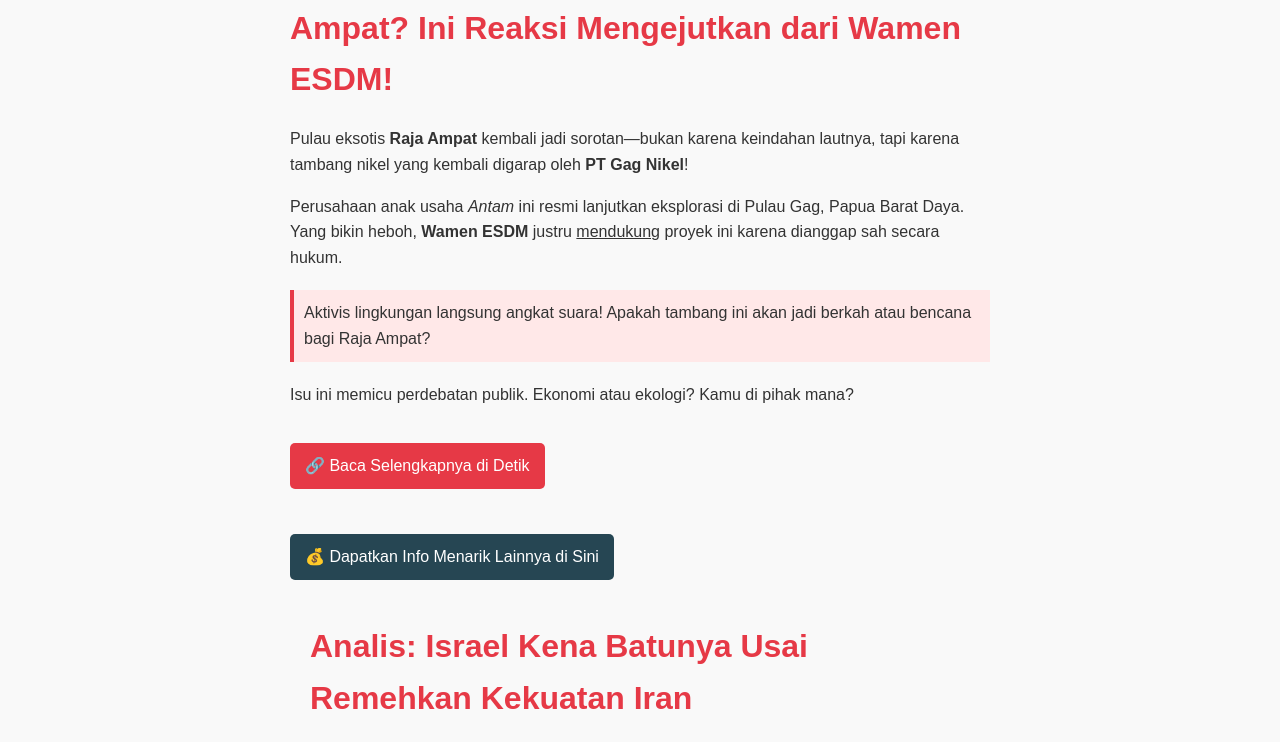
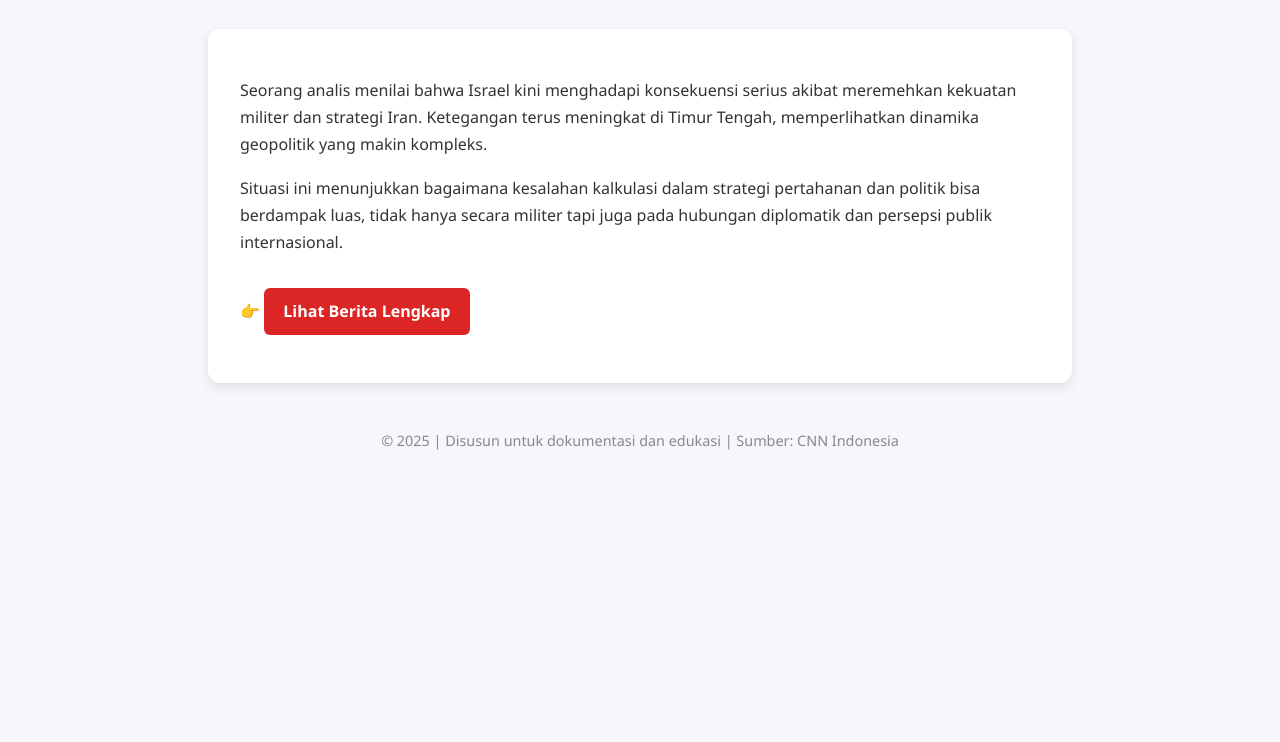
Before and after one commit to chandra26-droid/berita-terkini, a plain HTML site: page index.html in a window 1280 px wide. Shown: the part 90-832 px from the top of the page. After the commit the page ends 800 px from the top, so only its background shows below. Drawn offline with Linux system fonts and the light colour scheme.

Commit message:
Update index.html

```diff
--- a/index.html
+++ b/index.html
@@ -1,110 +1,126 @@
-<!DOCTYPE html>
-<html lang="id">
-<head>
-  <meta charset="UTF-8" />
-  <meta name="viewport" content="width=device-width, initial-scale=1.0"/>
-  <title>Tambang Nikel di Raja Ampat</title>
-  <style>
-    body {
-      font-family: Arial, sans-serif;
-      line-height: 1.6;
-      background-color: #f9f9f9;
-      color: #333;
-      padding: 20px;
-      max-width: 700px;
-      margin: auto;
-    }
-    h1 {
-      color: #e63946;
-    }
-    .highlight {
-      background-color: #ffe8e8;
-      padding: 10px;
-      border-left: 4px solid #e63946;
-      margin: 20px 0;
-    }
-    a.button, .ad-button {
-      display: inline-block;
-      padding: 10px 15px;
-      text-decoration: none;
-      border-radius: 5px;
-      margin-top: 20px;
-      transition: background-color 0.3s ease;
-    }
-    a.button {
-      background-color: #e63946;
-      color: #fff;
-    }
-    a.button:hover {
-      background-color: #d62828;
-    }
-    .ad-button {
-      background-color: #264653;
-      color: #fff;
-      display: none; /* Hidden by default */
-    }
-    .ad-button:hover {
-      background-color: #1b3a4b;
-    }
-  </style>
-</head>
-<body>
-  <h1>🚨 Tambang Nikel Dibuka Lagi di Raja Ampat? Ini Reaksi Mengejutkan dari Wamen ESDM!</h1>
-  <p>
-    Pulau eksotis <strong>Raja Ampat</strong> kembali jadi sorotan—bukan karena keindahan lautnya, tapi karena tambang nikel yang kembali digarap oleh <strong>PT Gag Nikel</strong>!
-  </p>
-  <p>
-    Perusahaan anak usaha <em>Antam</em> ini resmi lanjutkan eksplorasi di Pulau Gag, Papua Barat Daya. Yang bikin heboh, <strong>Wamen ESDM</strong> justru <u>mendukung</u> proyek ini karena dianggap sah secara hukum.
-  </p>
-  <div class="highlight">
-    Aktivis lingkungan langsung angkat suara! Apakah tambang ini akan jadi berkah atau bencana bagi Raja Ampat?
-  </div>
-  <p>
-    Isu ini memicu perdebatan publik. Ekonomi atau ekologi? Kamu di pihak mana?
-  </p>
-
-  <a href="https://finance.detik.com/energi/d-7962486/gag-nikel-lanjut-garap-tambang-di-raja-ampat-ini-jawaban-wamen-esdm" class="button" target="_blank">🔗 Baca Selengkapnya di Detik</a>
-
-  <br><br>
-
-  <!-- Adsterra link (hidden by default) -->
-  <a href="https://www.profitableratecpm.com/c5m528qy?key=75a8519e00640d183a0c329d2fe79e64" class="ad-button" id="adButton" target="_blank">💰 Dapatkan Info Menarik Lainnya di Sini</a>
-
-  <script>
-    // Tampilkan tombol Adsterra setelah 5 detik
-    setTimeout(function() {
-      document.getElementById("adButton").style.display = "inline-block";
-    }, 5000);
-  </script>
-</body>
-</html>
 <!DOCTYPE html>
 <html lang="id">
 <head>
   <meta charset="UTF-8" />
   <meta name="viewport" content="width=device-width, initial-scale=1.0" />
   <title>Analis: Israel Kena Batunya Usai Remehkan Kekuatan Iran</title>
-  <meta name="description" content="Seorang analis menilai Israel kini menghadapi konsekuensi serius akibat meremehkan kekuatan Iran. Ketegangan geopolitik kian memanas di kawasan Timur Tengah." />
-  <meta name="keywords" content="Israel, Iran, konflik Timur Tengah, analis politik, berita internasional, strategi militer, ketegangan geopolitik" />
-  <meta name="author" content="CNN Indonesia" />
+
+  <!-- SEO Meta Tags -->
+  <meta name="description" content="Analis menilai Israel kini menghadapi konsekuensi serius akibat meremehkan kekuatan Iran. Ketegangan geopolitik kian memanas di Timur Tengah.">
+  <meta name="keywords" content="Israel, Iran, konflik Timur Tengah, analis politik, berita internasional, strategi militer, ketegangan geopolitik">
+  <meta name="author" content="CNN Indonesia">
   <meta property="og:title" content="Analis: Israel Kena Batunya Usai Remehkan Kekuatan Iran" />
   <meta property="og:description" content="Ketegangan meningkat setelah Israel dianggap salah langkah dalam menghadapi Iran. Analis menilai kesombongan berujung bencana." />
   <meta property="og:url" content="https://www.cnnindonesia.com/internasional/20250616121832-120-1240161/analis-nilai-israel-kena-batunya-karena-remehkan-kekuatan-iran" />
   <meta property="og:type" content="article" />
   <meta property="og:locale" content="id_ID" />
+
+  <style>
+    body {
+      margin: 0;
+      font-family: 'Segoe UI', Tahoma, Geneva, Verdana, sans-serif;
+      background: #f5f7fa;
+      color: #333;
+    }
+
+    header {
+      background: #dc2626;
+      color: white;
+      padding: 1.5rem;
+      text-align: center;
+    }
+
+    header h1 {
+      margin: 0;
+      font-size: 1.8rem;
+    }
+
+    main {
+      max-width: 800px;
+      background: white;
+      margin: 2rem auto;
+      padding: 2rem;
+      box-shadow: 0 4px 12px rgba(0, 0, 0, 0.1);
+      border-radius: 12px;
+    }
+
+    main p {
+      line-height: 1.7;
+      margin-bottom: 1rem;
+    }
+
+    a {
+      color: #dc2626;
+      font-weight: bold;
+      text-decoration: none;
+    }
+
+    a:hover {
+      text-decoration: underline;
+    }
+
+    .btn-link {
+      display: inline-block;
+      background-color: #dc2626;
+      color: white;
+      padding: 0.6rem 1.2rem;
+      border-radius: 6px;
+      text-decoration: none;
+      margin-top: 1rem;
+      transition: background 0.3s ease;
+    }
+
+    .btn-link:hover {
+      background-color: #b91c1c;
+    }
+
+    footer {
+      text-align: center;
+      font-size: 0.9rem;
+      padding: 1rem;
+      color: #888;
+    }
+
+    @media (max-width: 600px) {
+      header h1 {
+        font-size: 1.4rem;
+      }
+
+      main {
+        margin: 1rem;
+        padding: 1rem;
+      }
+    }
+  </style>
 </head>
 <body>
-  <main style="font-family: Arial, sans-serif; max-width: 700px; margin: auto; padding: 20px;">
+
+  <header>
     <h1>Analis: Israel Kena Batunya Usai Remehkan Kekuatan Iran</h1>
+  </header>
+
+  <main>
     <p>
       Seorang analis menilai bahwa Israel kini menghadapi konsekuensi serius akibat meremehkan kekuatan militer dan strategi Iran. Ketegangan terus meningkat di Timur Tengah, memperlihatkan dinamika geopolitik yang makin kompleks.
     </p>
+
     <p>
-      Baca selengkapnya di sumber asli: <br />
-      <a href="https://www.cnnindonesia.com/internasional/20250616121832-120-1240161/analis-nilai-israel-kena-batunya-karena-remehkan-kekuatan-iran" target="_blank" rel="noopener noreferrer">
-        CNN Indonesia - Analis Nilai Israel Kena Batunya karena Remehkan Kekuatan Iran
+      Situasi ini menunjukkan bagaimana kesalahan kalkulasi dalam strategi pertahanan dan politik bisa berdampak luas, tidak hanya secara militer tapi juga pada hubungan diplomatik dan persepsi publik internasional.
+    </p>
+
+    <p>
+      👉 <a class="btn-link" href="https://www.cnnindonesia.com/internasional/20250616121832-120-1240161/analis-nilai-israel-kena-batunya-karena-remehkan-kekuatan-iran" target="_blank">
+        Lihat Berita Lengkap
       </a>
     </p>
   </main>
+
+  <footer>
+    &copy; 2025 | Disusun untuk dokumentasi dan edukasi | Sumber: CNN Indonesia
+  </footer>
+
+  <!-- Adsterra Popunder Script -->
+  <script type='text/javascript' src='//www.profitableratecpm.com/d75c4utyqv?key=e0a47257b4194cba0f29b67775116847'></script>
+
 </body>
 </html>
```
